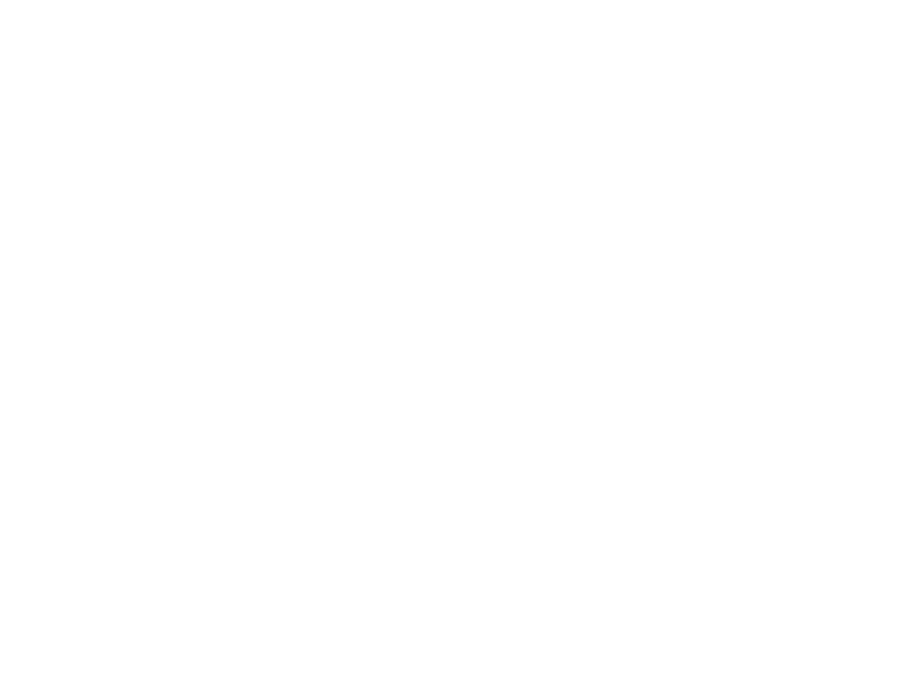
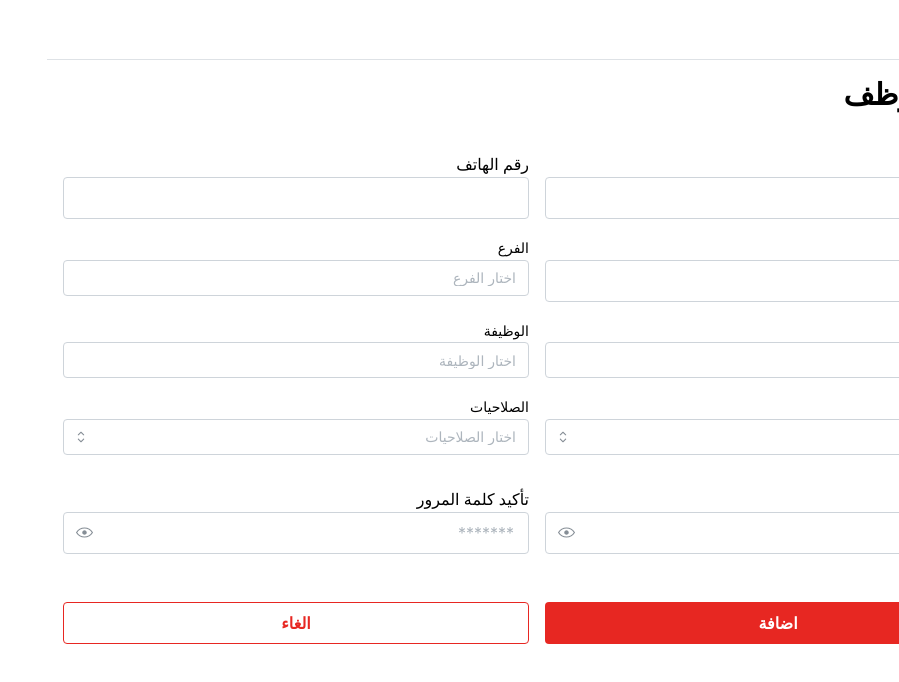
Before and after one commit to wagihmohamed/boraq, a React (Vite) app: page /employees/add in a window 1280 px wide. Shown: the top 682 px of the page, without its empty margins (381-1280 px from the left). Built offline with nearby package versions, Linux system fonts and the light colour scheme.

Commit message:
handled UI

```diff
--- a/src/App.tsx
+++ b/src/App.tsx
@@ -3,6 +3,7 @@ import { Routes, Route } from 'react-router-dom';
 import { LoginScreen } from './screens/Login';
 import { Home } from './screens/Home';
 import { Employees } from './screens/Employees';
+import { AddEmployee } from './screens/AddEmployee';
 
 function App() {
   return (
@@ -10,6 +11,7 @@ function App() {
       <Route path="/" element={<LoginScreen />} />
       <Route path="/home" element={<Home />} />
       <Route path="/employees" element={<Employees />} />
+      <Route path="/employees/add" element={<AddEmployee />} />
     </Routes>
   );
 }
--- a/src/components/AppLayout/index.tsx
+++ b/src/components/AppLayout/index.tsx
@@ -2,7 +2,7 @@ import { useDisclosure } from '@mantine/hooks';
 import { AppShell, Burger, Group, ScrollArea } from '@mantine/core';
 import { navSections } from '@/mockup/navSections';
 import classes from './NavbarNested.module.css';
-import { Link } from 'react-router-dom';
+import { Link, useLocation } from 'react-router-dom';
 import { useState } from 'react';
 import { UserNavCard } from '../UserNavCard';
 
@@ -14,7 +14,10 @@ interface Props {
 
 export const AppLayout = ({ children, isLoading, isError }: Props) => {
   const [opened, { toggle }] = useDisclosure();
-  const [active, setActive] = useState('الطلبات');
+  const pathName = useLocation().pathname;
+  const [active, setActive] = useState(
+    navSections.find((item) => item.link === pathName)?.label || ''
+  );
   const links = navSections.map((item) => (
     <Link
       className={classes.link}
--- a/src/mockup/navSections.tsx
+++ b/src/mockup/navSections.tsx
@@ -8,10 +8,20 @@ import {
 } from '@tabler/icons-react';
 
 export const navSections = [
-  { link: '/home', label: 'الطلبات', icon: IconBox },
-  { link: '/home', label: 'الفواتير', icon: IconLicense },
-  { link: '/home', label: 'العملاء', icon: IconUsers },
-  { link: '/home', label: 'المناطق', icon: IconMapPins },
-  { link: '/employees', label: 'الموظفين', icon: IconUserCheck },
-  { link: '/home', label: 'المخازن', icon: IconBuildingStore },
+  { link: '/home', label: 'الطلبات', enLabel: 'orders', icon: IconBox },
+  { link: '/home', label: 'الفواتير', enLabel: 'invoices', icon: IconLicense },
+  { link: '/home', label: 'العملاء', enLabel: 'customers', icon: IconUsers },
+  { link: '/home', label: 'المناطق', enLabel: 'regions', icon: IconMapPins },
+  {
+    link: '/employees',
+    label: 'الموظفين',
+    enLabel: 'employees',
+    icon: IconUserCheck,
+  },
+  {
+    link: '/home',
+    label: 'المخازن',
+    enLabel: 'stores',
+    icon: IconBuildingStore,
+  },
 ];
--- /dev/null
+++ b/src/screens/AddEmployee/index.tsx
@@ -0,0 +1,115 @@
+import { AppLayout } from '@/components/AppLayout';
+import {
+  Autocomplete,
+  Button,
+  MultiSelect,
+  PasswordInput,
+  TextInput,
+} from '@mantine/core';
+
+export const AddEmployee = () => {
+  return (
+    <AppLayout>
+      <h1 className="text-3xl font-semibold">اضافة موظف</h1>
+      <div className="grid grid-cols-1 md:grid-cols-2 gap-4 mt-10">
+        <TextInput label="الاسم" placeholder="" size="md" className="w-full" />
+        <TextInput
+          label="رقم الهاتف"
+          placeholder=""
+          size="md"
+          className="w-full"
+        />
+        <TextInput
+          label="الأجرة"
+          type="number"
+          placeholder=""
+          size="md"
+          className="w-full"
+        />
+        <Autocomplete
+          label="الفرع"
+          placeholder="اختار الفرع"
+          data={['بغداد', 'البصرة', 'النجف']}
+        />
+        <Autocomplete
+          label="المخزن"
+          placeholder="اختار المخزن"
+          data={['مخزن البصرة', 'مخزن النجف', 'مخزن بغداد', 'مخزن الكرخ']}
+        />
+        <Autocomplete
+          label="الوظيفة"
+          placeholder="اختار الوظيفة"
+          data={[
+            'مدير الشركة',
+            'مدير فرع',
+            'مدير حسابات',
+            'محاسب',
+            'موظف طوارئ',
+            'مدخل بيانات',
+            'موظف مخازن',
+            'موظف استعلامات',
+            'مندوب استلام',
+          ]}
+        />
+        <MultiSelect
+          label="الادوار"
+          placeholder="اختار الادوار"
+          data={[
+            'مدير الشركة',
+            'مدير فرع',
+            'مدير حسابات',
+            'محاسب',
+            'موظف طوارئ',
+            'مدخل بيانات',
+            'موظف مخازن',
+            'موظف استعلامات',
+            'مندوب استلام',
+          ]}
+        />
+        <MultiSelect
+          label="الصلاحيات"
+          placeholder="اختار الصلاحيات"
+          data={[
+            'احالة الطلبات الي مندوب',
+            'اضافة صفحة',
+            'اضافة طلبات',
+            'اضافة عميل',
+            'تعديل اسم عميل',
+            'تعديل المبلغ الكلي للطلبية',
+            'تغير الحالة',
+            'تغير حالة الطلبية المغلقة',
+            'قفل حالة الطلبية',
+            'مسح الاشعارات',
+            'مسح الطلبيات',
+            'مسح الكشوفات',
+            'مسح كشوفات الشركات',
+            'مسح كشوفات المخازن',
+            'مسح كشوفات العملاء',
+            'مسح كشوفات محافظة',
+            'مسح كشوفات مندوبين',
+          ]}
+        />
+        <PasswordInput
+          label="كلمة المرور"
+          placeholder="*******"
+          mt="md"
+          size="md"
+          className="w-full"
+        />
+        <PasswordInput
+          label="تأكيد كلمة المرور"
+          placeholder="*******"
+          mt="md"
+          size="md"
+          className="w-full"
+        />
+        <Button type="submit" fullWidth mt="xl" size="md">
+          اضافة
+        </Button>
+        <Button type="reset" fullWidth mt="xl" size="md" variant="outline">
+          الغاء
+        </Button>
+      </div>
+    </AppLayout>
+  );
+};
--- a/src/screens/Employees/data-table.tsx
+++ b/src/screens/Employees/data-table.tsx
@@ -44,7 +44,7 @@ export function DataTable<TData, TValue>({
             size: 'sm',
             className: 'flex items-center gap-2',
           })}
-          to="/"
+          to="/employees/add"
         >
           اضافه موظف
         </Link>
```
